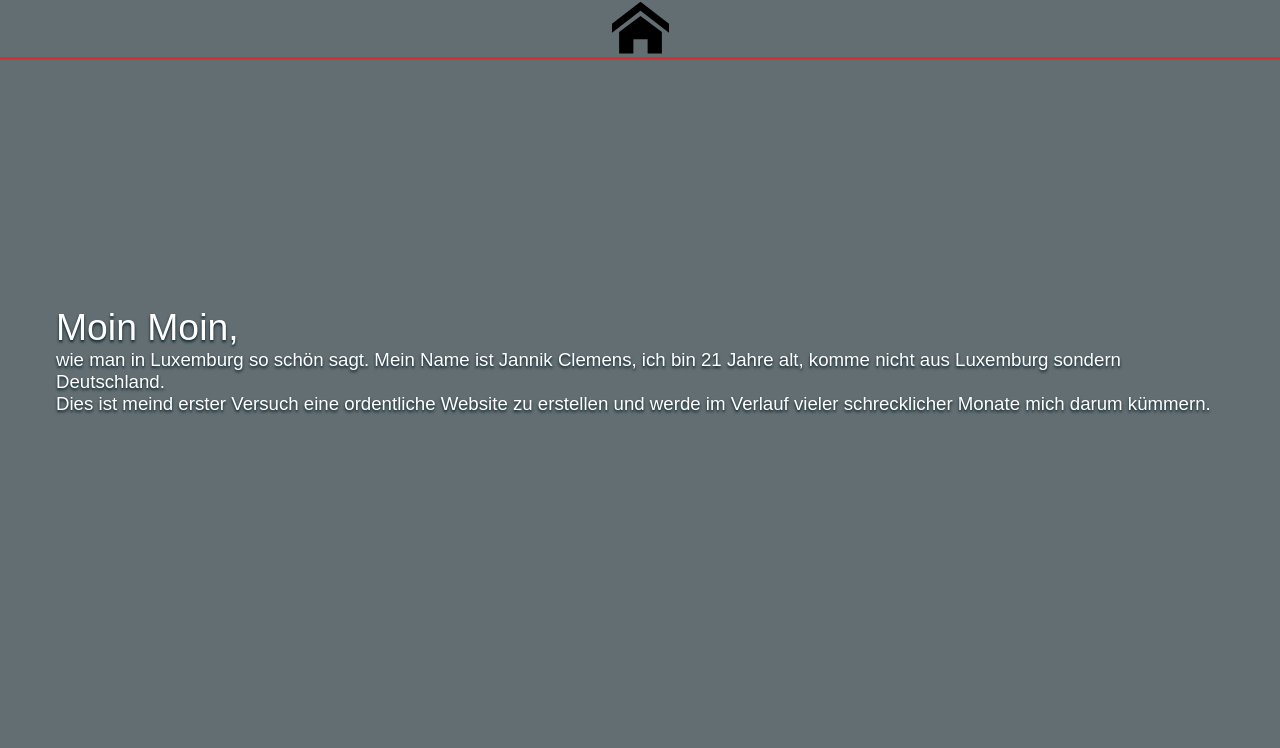
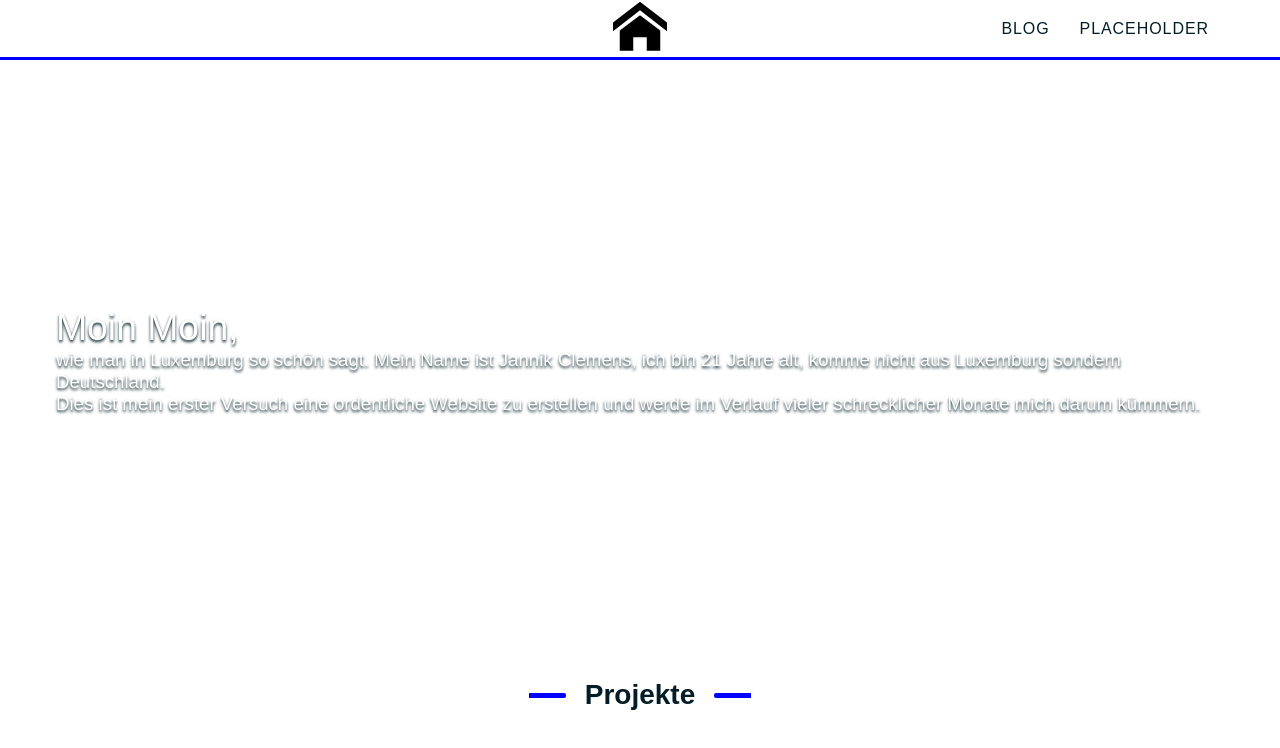
Before and after one commit to Dankuser/dankuser.github.io, a plain HTML site: page index.html in a window 1280 px wide. Drawn offline with Linux system fonts and the light colour scheme.

Commit message:
even more shit

```diff
--- a/index.html
+++ b/index.html
@@ -11,18 +11,28 @@
 			<title>home</title>
 			<path d="M32 18.451l-16-12.42-16 12.42v-5.064l16-12.42 16 12.42zM28 18v12h-8v-8h-8v8h-8v-12l12-9z"></path>
 		</svg>
+		<nav class ="menu">
+			<ul>
+				<li><a href="./blog.html" title="Mein Blog">Blog</a></li>
+				<li><a href="./dragonball.html" title="Placeholder">Placeholder</a></li>
+
+			</ul>
+		</nav>
 	</header>
 	<main>
-		<section id ="WhoAmI" style="background-position: center calc(100%+0px)">
+		<section id ="WhoAmI">
 			<div class="content">
 					<p><span> Moin Moin,</span></p>
 					<p> wie man in Luxemburg so schön sagt. Mein Name ist Jannik Clemens, ich bin 21 Jahre alt, komme nicht aus Luxemburg sondern Deutschland. </p>
-					<p> Dies ist meind erster Versuch eine ordentliche Website zu erstellen und werde im Verlauf vieler schrecklicher Monate mich darum kümmern.</p>
+					<p> Dies ist mein erster Versuch eine ordentliche Website zu erstellen und werde im Verlauf vieler schrecklicher Monate mich darum kümmern.</p>
 			</div>
-
+		</section>
+		<section id="projects" >
+				<h2 class="sectionTitle">
+					<span>Projekte</span>
+				</h2>
 		</section>
 	</main>
-  <body>
-
-  </body>
+<body>
+	</body>
  </html>
--- a/styles/style.css
+++ b/styles/style.css
@@ -9,12 +9,12 @@ body{
 		background-image: url("../images/background.jpg");
 		background-size: cover;
 		background-position: center;
-		background: #636e72;
+		background: #fff;
 }
 
 header{
-	border-bottom: 3px solid #d63031;
-	background-color: #636e72;
+	border-bottom: 3px solid blue;
+	background-color: #fff;
 	padding-right: 3rem;
 	padding-left: 3rem;
 	width: 100%;
@@ -42,8 +42,9 @@ header{
 }
 header svg{
 	display: inline-block;
-	height: 100%;
+	height: 54px;
 	width: auto;
+	cursor: pointer;
 }
 main{
 	flex: 1 0 auto;
@@ -60,7 +61,7 @@ main{
 	display: flex;
 	justify-content: flex-end;
 	align-items: center;
-	color: white;
+	color: #fff;
 	height: 600px;
 	max-height: 100vh-60px;
 	width: auto;
@@ -81,3 +82,73 @@ main section > h1:first-child{
 	font-size: 2rem;
 	font-weight: 500;
 }
+header nav{
+	display: inline-block;
+	position: absolute;
+	right: 3rem;
+
+}
+header nav ul{
+	list-style-type: none;
+	display: flex;
+	justify-content: flex-end;
+	margin: 0;
+	padding: 0;
+}
+header nav li{
+
+	font-size: 12pt;
+}
+header nav ul li a{
+	display:inline-block;
+	color: inherit;
+	background: transparent;
+	transition: all 300ms ease-in-out;
+	text-decoration: none;
+	line-height: 57px;
+	height: 57px;
+	padding: 0 10px;
+	margin: 0 5px;
+	letter-spacing: .05rem;
+	text-transform: uppercase;
+}
+a:hover, a:active{
+	background-color:#95afc0;
+	color: #fff;
+	cursor: pointer;
+}
+.sectionTitle{
+	text-align: center;
+	margin: 1rem 0 3rem;
+
+}
+.sectionTitle span{
+	display: inline-block;
+	position: relative;
+}
+
+main #projects .sectionTitle span::before{
+	content: " ";
+	display: block;
+	background-color: blue;
+	width: 2rem;
+	height: 5px;
+	position: absolute;
+	top: calc(50% - 2px);
+	bottom: calc(50% - 2px);
+	right: -3rem;
+	border-radius: 2px 0 0 2px;
+}
+
+main #projects .sectionTitle span::after{
+	content: " ";
+	display: block;
+	background-color: blue;
+	width: 2rem;
+	height: 5px;
+	position: absolute;
+	top: calc(50% - 2px);
+	bottom: calc(50% - 2px);
+	left: -3rem;
+	border-radius: 0 2px 2px 0;
+}
```
